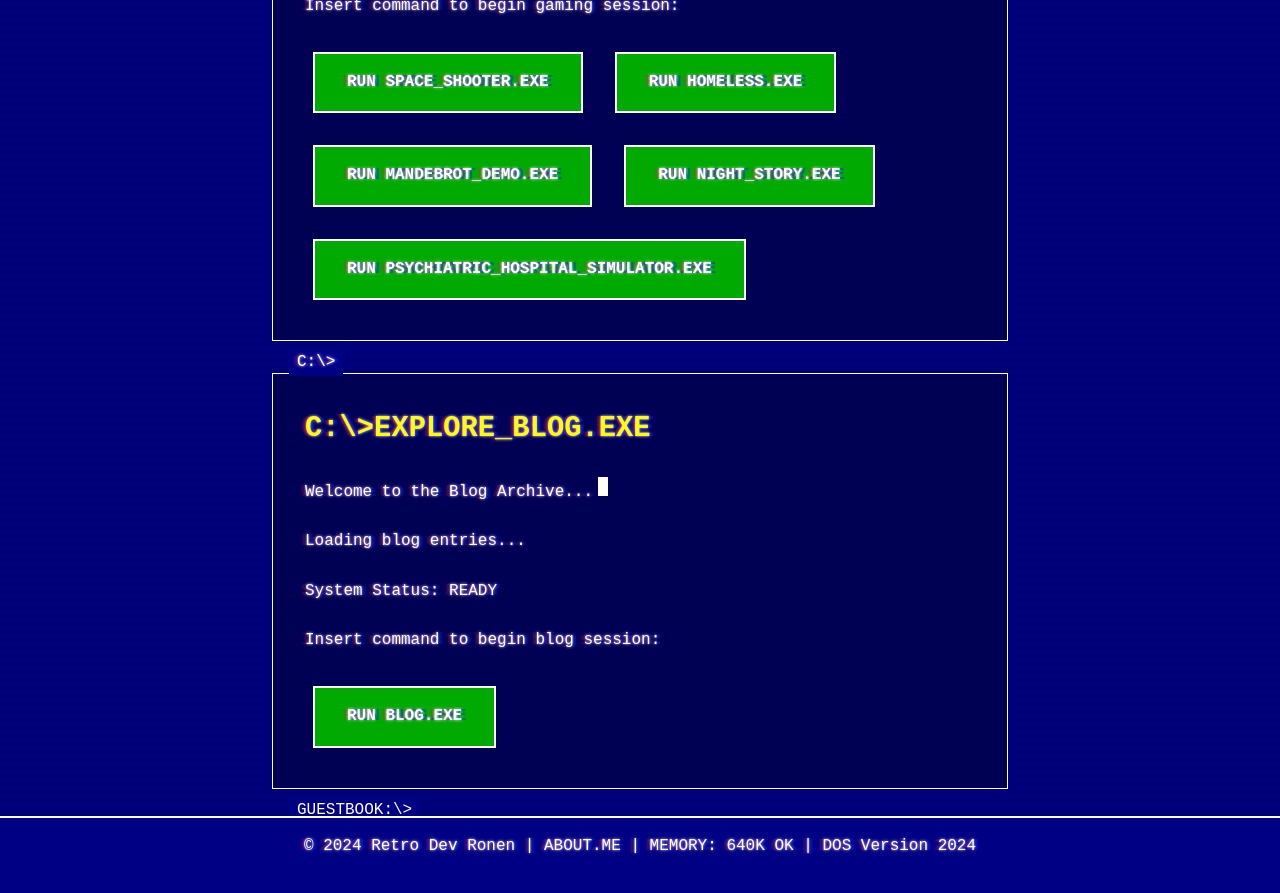
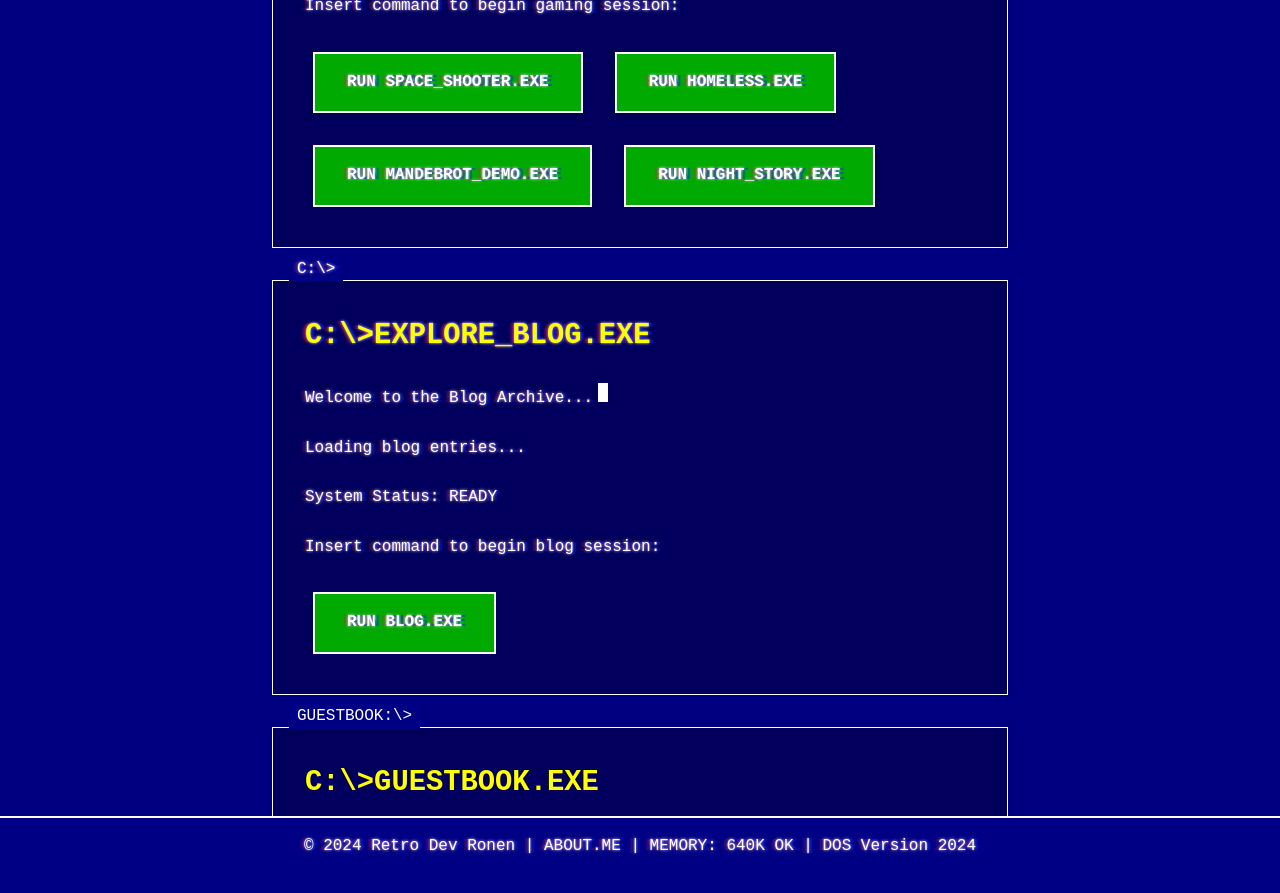
Before and after one commit to ronblue77/Retro-Dev-Ronen.github.io, a Jekyll site: the page index.html, which Jekyll copies as it is, in a window 1280 px wide and 900 px high, scrolled down 2163 px. Shown: the top 893 px of the window. Built offline with Jekyll 4.4.1, drawn with Linux system fonts in a browser that asks for light colours.

Commit message:
temporary removed link to phospital.html game from index.html

```diff
--- a/index.html
+++ b/index.html
@@ -331,7 +331,7 @@
                     <a href="homeless-game-desc.html" class="btn">RUN HOMELESS.EXE</a>
                     <a href="webgames/mandelbrot/mandelbrot.html" class="btn">RUN MANDEBROT_DEMO.EXE</a>
                     <a href="webgames/night-story/game.html" class="btn">RUN NIGHT_STORY.EXE</a>
-                    <a href="webgames/p-hospital-game/phospital.html" class="btn">RUN PSYCHIATRIC_HOSPITAL_SIMULATOR.EXE</a>
+                    <!-- <a href="webgames/p-hospital-game/phospital.html" class="btn">RUN PSYCHIATRIC_HOSPITAL_SIMULATOR.EXE</a> -->
                 </div>
             </section>
             <section class="retro-text">
```
